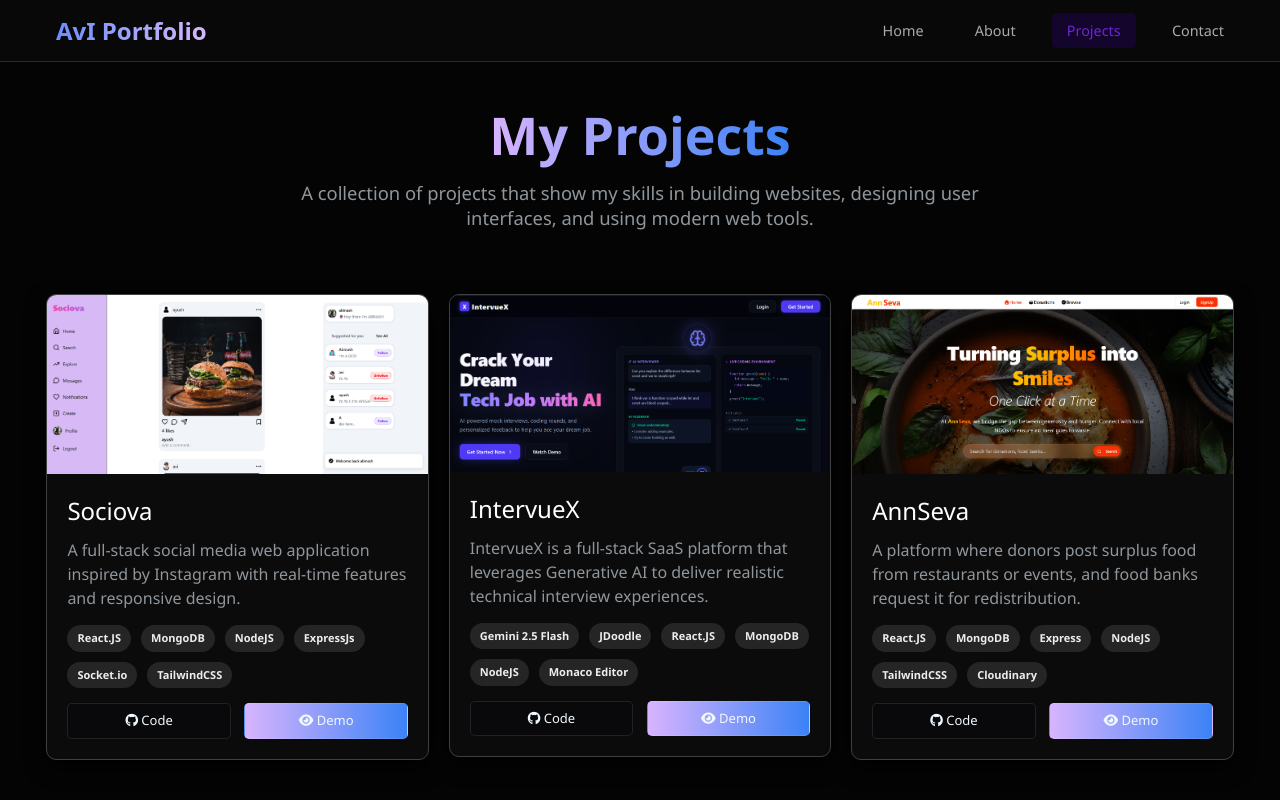
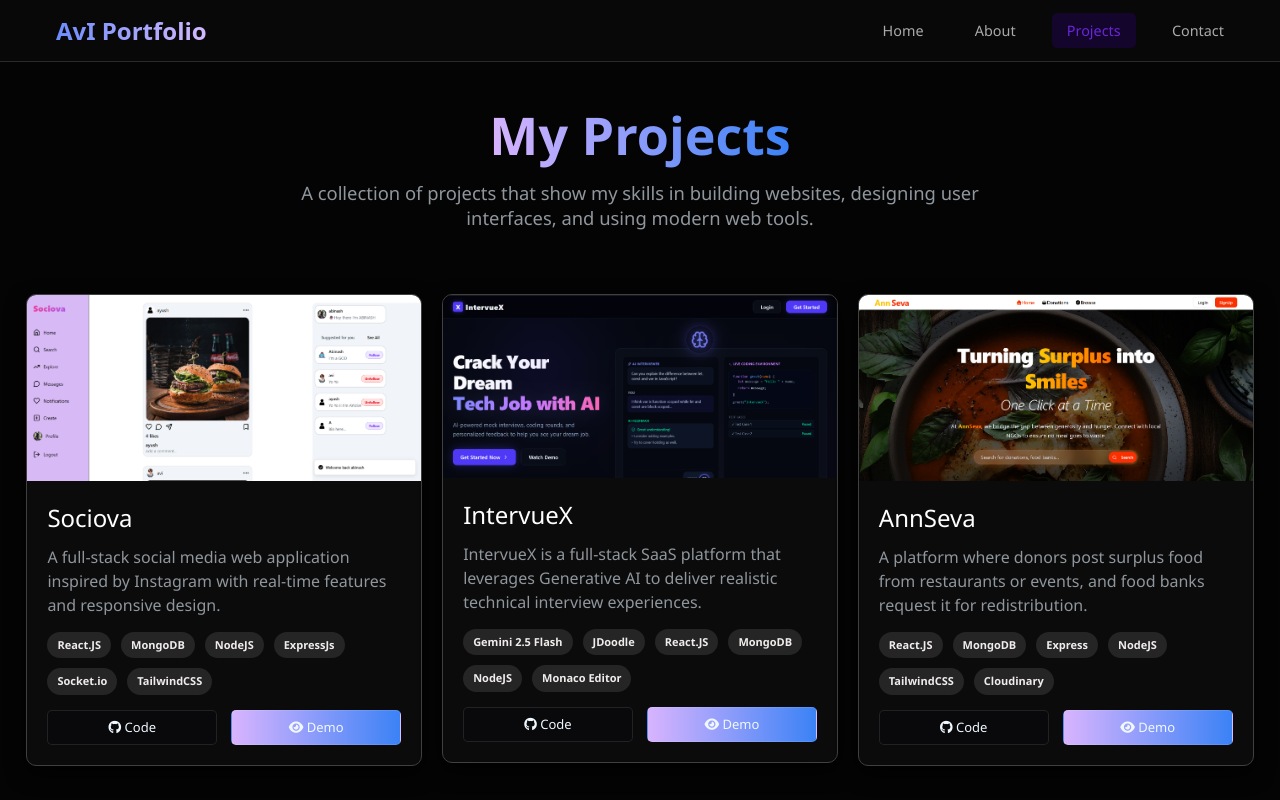
Before and after one commit to Abi04nash/AviPortfolio, a React (Vite) app: page /#/third in a window 1280 px wide. Built offline with nearby package versions, Linux system fonts and the light colour scheme; some icons are missing.

Commit message:
Some UI changes

```diff
--- a/src/index.css
+++ b/src/index.css
@@ -454,7 +454,7 @@ background-color: rgba(255, 255, 255, 1);
   flex-direction: column;
   justify-content: flex-start;
   align-items: center;
-  padding: 10px 30px;
+  padding: 10px 10px;
   transform: translateY(-1.5rem);
   margin-bottom: 10px;
 }
@@ -691,7 +691,7 @@ background-color: rgba(255, 255, 255, 1);
   flex-direction: column;
   justify-content: flex-start;
   align-items: center;
-  padding: 10px 30px;
+  padding: 10px 10px;
   transform: translateY(-1.5rem);
   margin-bottom: 10px;
 
@@ -993,7 +993,7 @@ background-color: rgba(255, 255, 255, 1);
   flex-direction: column;
   justify-content: flex-start;
   align-items: center;
-  padding: 10px 30px;
+  padding: 10px 10px;
   transform: translateY(-1.5rem);
   margin-bottom: 10px;
 
```
